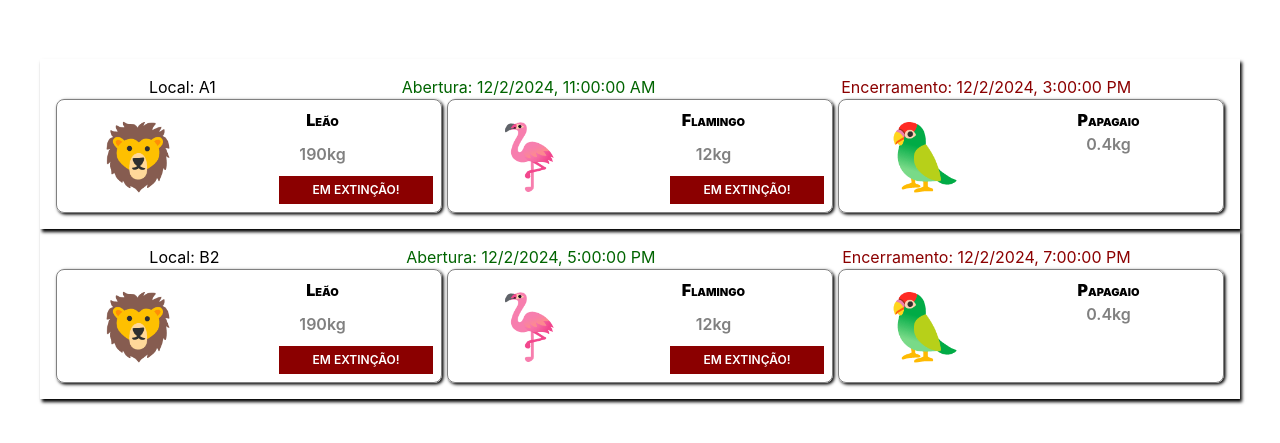
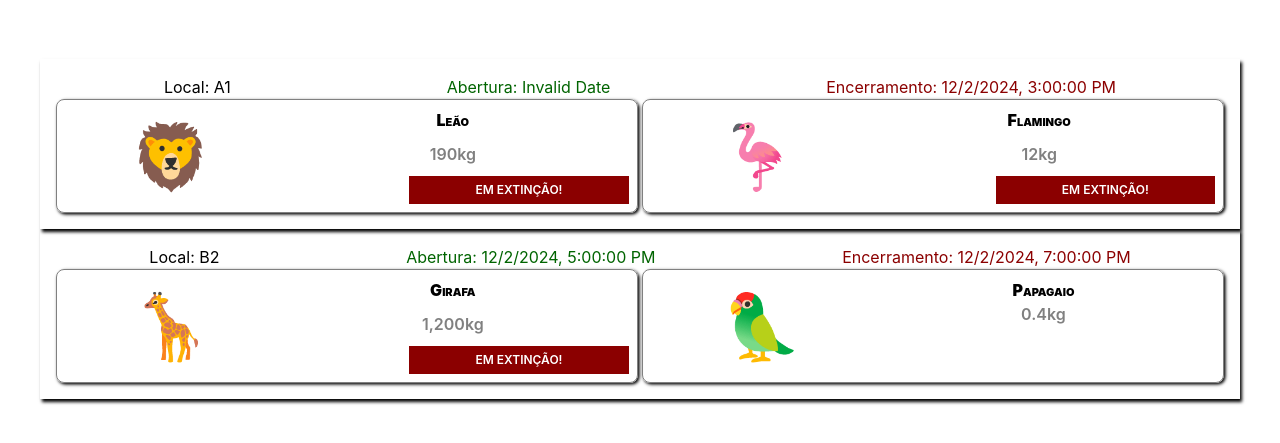
Before and after one commit to ufjf-dcc207/ufjf-dcc207-2024-3-a-atv03-PedroMuniz10, a React (Vite) app: page / in a window 1280 px wide. Shown: the part 171-614 px from the top of the page. Built offline with nearby package versions, Linux system fonts and the light colour scheme.

Commit message:
estruturando melhor os dados

```diff
--- a/src/App.tsx
+++ b/src/App.tsx
@@ -2,51 +2,43 @@ import "./App.css";
 import Animal from "./Animal";
 import Exibicao from "./Exibicao";
 
+type ExibicaoTuplaType = [string, string, string, AnimaisTupleType[] ];
 type AnimaisTupleType = [string, string, number, boolean];
-
-const ANIMAIS: AnimaisTupleType[] = [
+const EXIBICOES:ExibicaoTuplaType[] = [
+  [
+    "A1",
+    "2024-12-06T08:00.00.000-03.00",
+    "2024-12-02T12:00-03:00",
+    [
       ["🦁", "Leão", 190.0, true],
       ["🦩", "Flamingo", 12.0, true],
+    ],
+  ],
+  [
+    "B2",
+    "2024-12-02T14:00-03:00",
+    "2024-12-02T16:00-03:00",
+    [
       ["🦒", "Girafa", 1200.0, true],
       ["🦜", "Papagaio", 0.4, false],
+    ],
+  ],
 ];
 
 function App(){
-  const exA1: AnimaisTupleType[] = ANIMAIS.filter(animal => animal[2]<200.0);
-  const exB2: AnimaisTupleType[] = ANIMAIS.filter(animal => animal[2]<200.0);
-
-
   return (
     <div className="app">
-      <Exibicao
-        inicio={new Date("2024-12-02T08:00:00.000-03:00")}
-        fim={new Date("2024-12-02T12:00-03:00")}
-        local="A1"
-      >{exA1.map((animal) => (
-        <Animal
-        key={animal[1]}
-        icone={animal[0]}
-        nome={animal[1]}
-        peso={animal[2]}
-        emExtincao={animal[3]}
+      {EXIBICOES.map((exibicao) => (
+        <Exibicao key={exibicao[0]} inicio={new Date(exibicao[1])} fim={new Date(exibicao[2])}
+        local={exibicao[0]}
+        >
+          {exibicao[3].map((animal) => (
+            <Animal key={animal[1]} icone={animal[0]} nome={animal[1]}
+            peso={animal[2]} emExtincao={animal[3]}
             />
           ))}
         </Exibicao>
-
-      <Exibicao
-        inicio={new Date("2024-12-02T14:00-03:00")}
-        fim={new Date("2024-12-02T16:00-03:00")}
-        local="B2"
-      >{exB2.map((animal) => (
-        <Animal
-        key={animal[1]}
-        icone={animal[0]}
-        nome={animal[1]}
-        peso={animal[2]}
-        emExtincao={animal[3]}
-    />
       ))}
-      </Exibicao>
     </div>
   );
 }
```
Lines whose indentation alone changed are shown as unchanged.
